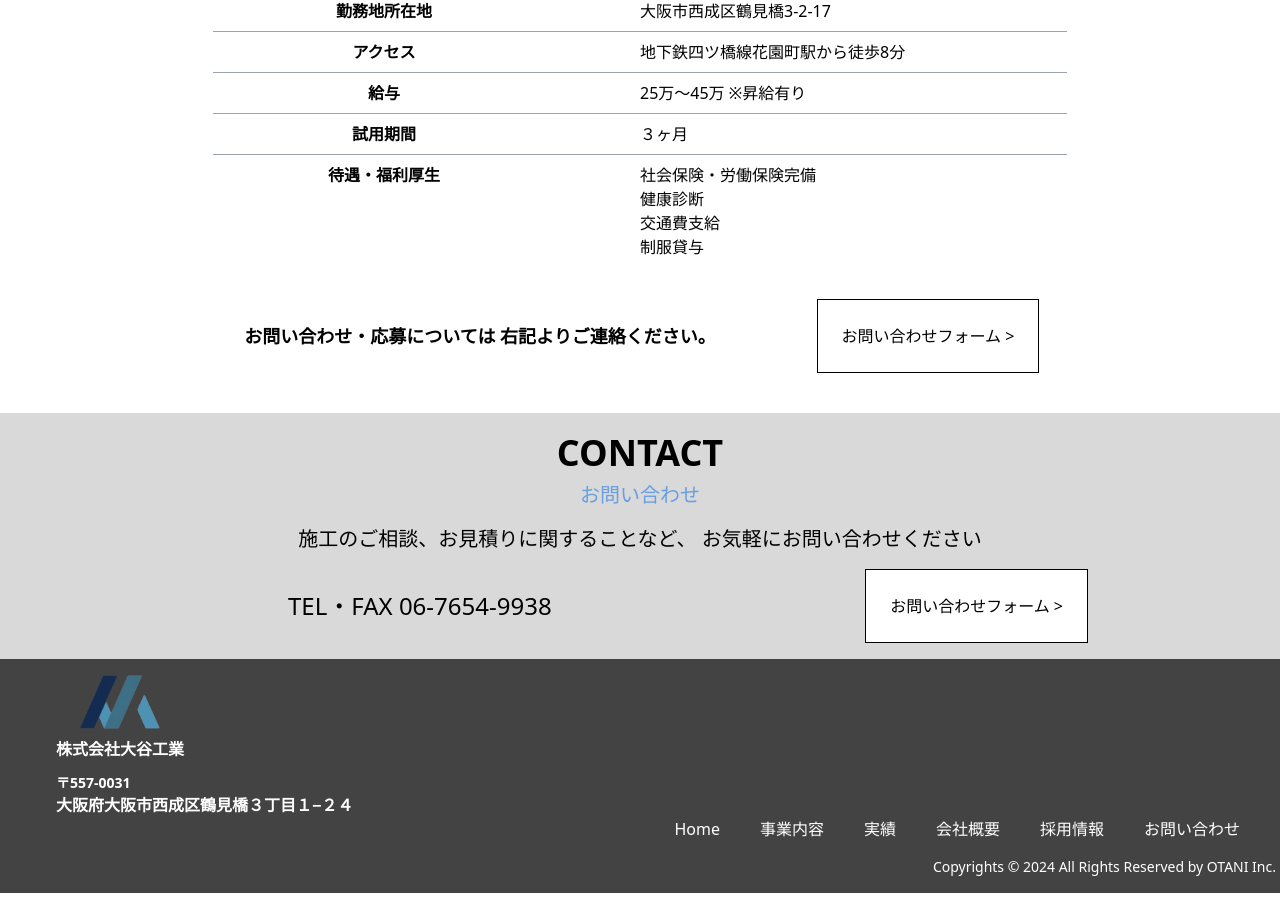
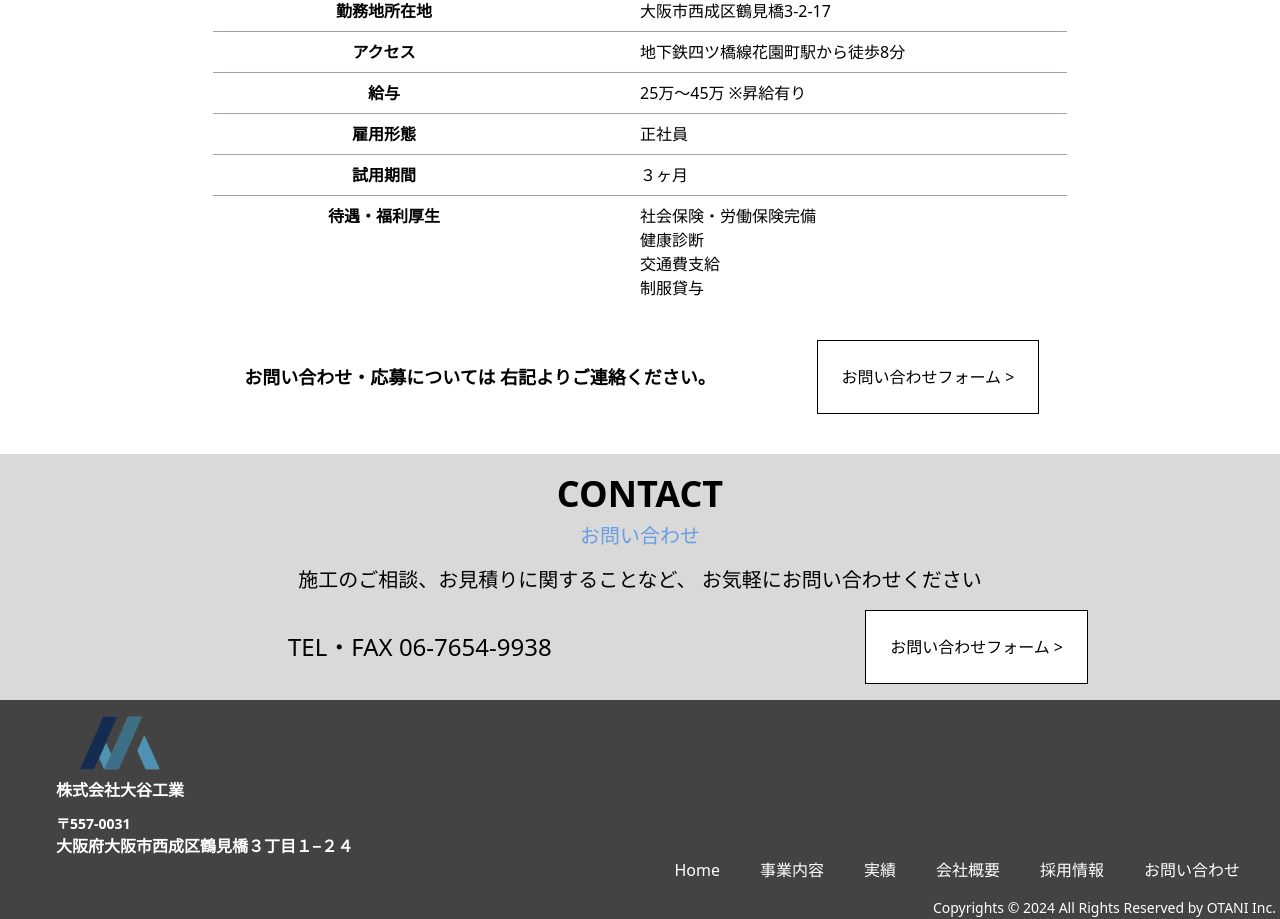
Before and after one commit to teppei1994667/OtaniKogyo_HP, a Next.js app: page /RecruitmentInformation in a window 1280 px wide. Shown: the part 1938-2857 px from the top of the page. Before the commit the page ends 2831 px from the top, so only its background shows below. Built offline with nearby package versions, Linux system fonts and the light colour scheme.

Commit message:
RecruitmentInformation: 雇用形態追加

```diff
--- a/src/app/RecruitmentInformation/component/JobInformation.tsx
+++ b/src/app/RecruitmentInformation/component/JobInformation.tsx
@@ -84,6 +84,15 @@ export const JobInformation = () => {
       <BaseBorder />
       <Grid container className="mt-2 justify-center">
         <Grid className="sm:text-center w-9/12 sm:w-2/5">
+          <p className="text-base font-bold">雇用形態</p>
+        </Grid>
+        <Grid className="w-8/12 sm:w-2/5 mt-4 sm:mt-0">
+          <p className="text-base">正社員</p>
+        </Grid>
+      </Grid>
+      <BaseBorder />
+      <Grid container className="mt-2 justify-center">
+        <Grid className="sm:text-center w-9/12 sm:w-2/5">
           <p className="text-base font-bold">試用期間</p>
         </Grid>
         <Grid className="w-8/12 sm:w-2/5 mt-4 sm:mt-0">
```
